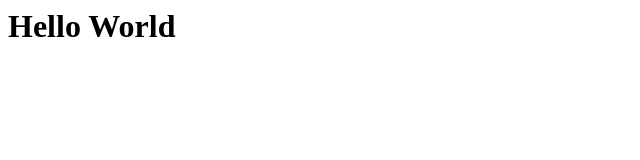
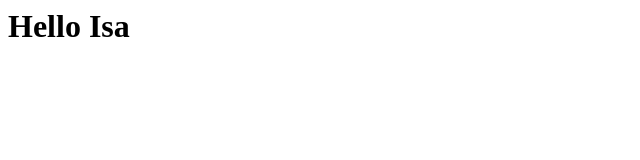
Before and after one commit to isabiiil/mlh-demo, a plain HTML site: page index.html in a window 1280 px wide. Shown: the whole page, without its empty margins (0-640 px from the left). Drawn offline with Linux system fonts and the light colour scheme.

Commit message:
Update index.html

```diff
--- a/index.html
+++ b/index.html
@@ -1 +1 @@
-<h1>Hello World</h1>
+<h1>Hello Isa</h1>
```
